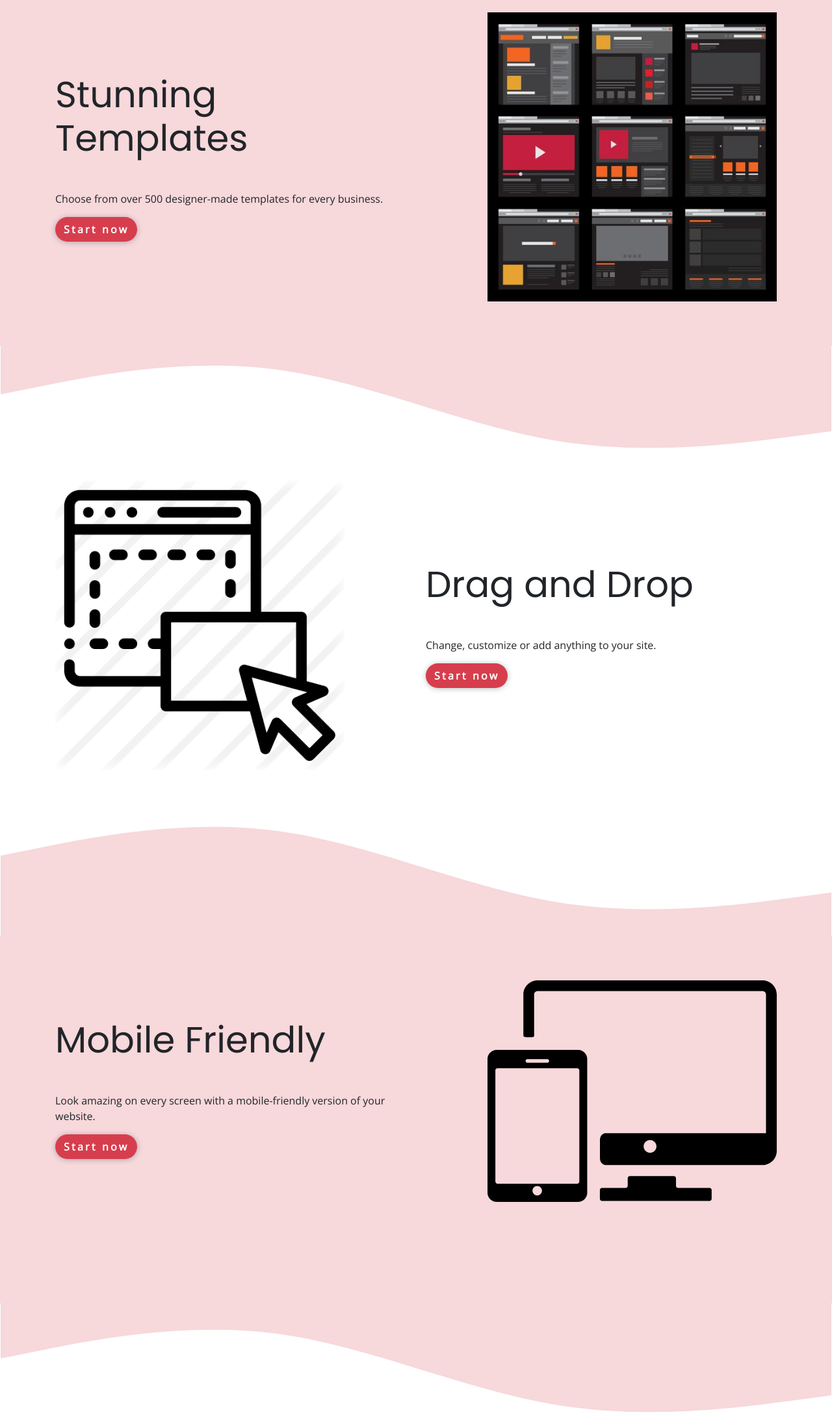
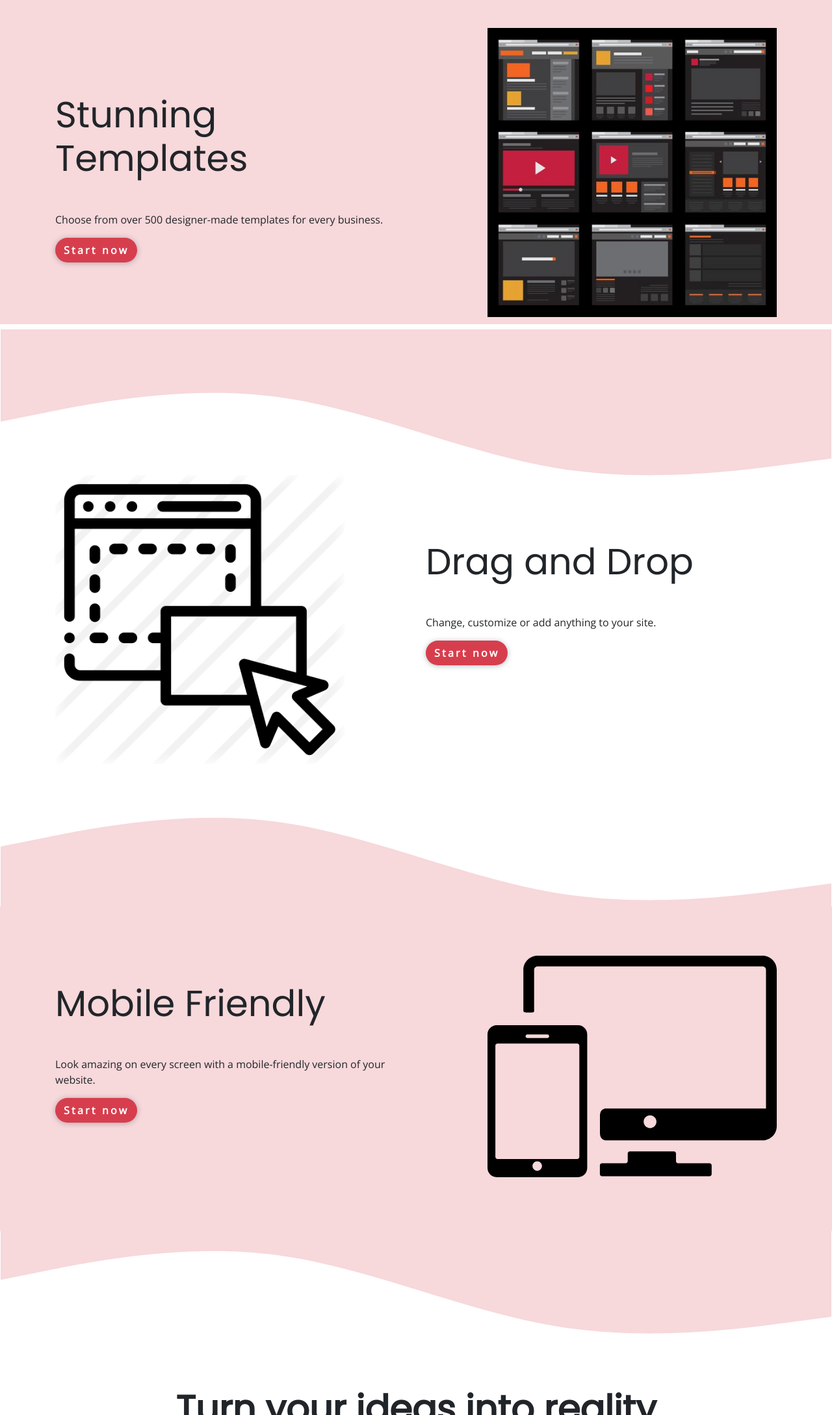
Before and after one commit to HadeerEsam/BizPro-website-builder, a plain HTML site: page index.html in a window 1280 px wide. Shown: the part 622-2800 px from the top of the page at 65% size. Drawn offline with nearby package versions, Linux system fonts and the light colour scheme; a web font is replaced by a local one.

Commit message:
changing position of content at wavy sections

```diff
--- a/css/index_style.css
+++ b/css/index_style.css
@@ -3,6 +3,7 @@ body{
     background-color: white;
     animation: fade 1s ease-in both;
     overflow-x: hidden;
+
 }
 @keyframes fade{
     0%{opacity: 0;}
@@ -40,33 +41,33 @@ h3{
 
 }
 
-.title h1{
+.title h1,.build h3{
     font-weight: bold;
+    font-size: 2.5rem;
 }
 
 
-.social h2{
-    font-weight: bold;
-    font-size: 3.5rem;
-}
+
 /* --------------------------wavy background of sections----------------- */
 
 .stunning-templates,.mobile{
     position: relative;
-    z-index: 1;
     background-color: #f7d8db;
+}
+ .drag-drop {
+   overflow: hidden;
 }
 .stunning-templates::before{
     content: "";
     background-image: url(../images/top.svg);
     background-repeat: no-repeat;
-    background-position: center;
+    background-position: 100% 100%;
     background-size: contain;
     width: 100%;
     height: 100%;
     position: absolute;
-    bottom: 56%;
-    z-index: -1;
+    top:-99%;
+
 }
 .stunning-templates::after {
     content: " ";
@@ -77,8 +78,8 @@ h3{
     width: 100%;
     height: 100%;
     position: absolute;
-    top:52%;
-    z-index: -1;
+    top:55%;
+
 }
 
 
@@ -86,13 +87,13 @@ h3{
     content: "";
     background-image: url(../images/top.svg);
     background-repeat: no-repeat;
-    background-position: center;
+    background-position: 100% 100%;
     background-size: contain;
     width: 100%;
     height: 100%;
     position: absolute;
-    bottom: 56%;
-    z-index: -1;
+    top:-99%;
+
 
 }
 .mobile::after{
@@ -105,90 +106,104 @@ h3{
     width: 100%;
     height: 100%;
     position: absolute;
-    top:56%;
-    z-index: -1;
-}
-.build , .drag-drop , .title{
-    z-index: 2;
-    position: relative;
+    top:55%;
+
 }
 
 
 
+.stunning-templates,.mobile{
+height: 800px;
+}
+.drag-drop{
+height: 850px;
+}
+
+.stunning-templates img , .drag-drop img , .mobile img{
+display: none;
+}
+.img-right,.img-left{
+position: absolute;
+top: 0%;
+}
+.details-left{
+position: absolute;
+top: 80%;
+left: -100%;
+}
+.img-left{
+left: 0;
+}
+.details-right{
+position: absolute;
+top:80%;
+right: -100%;
+}
+
+
+/**********************      tablet size    *************************/
+@media screen and (min-width:768px){
+    .title h1,.build h3{
+        font-size: 3.5rem;
+    }
+
+    .stunning-templates::after {
+        top:70%;
+    }
+
+    .mobile::after{
+        top:65%;
+    }
+.stunning-templates,.mobile{
+    height: 400px;
+}
+.drag-drop{
+    height: 700px;
+}
+
+.img-right,.img-left{
+    right: 0;
+    top: 5%;
+}
+.details-left{
+    top:5%;
+    left: -70%;
+}
+.img-left{
+    left: 0;
+}
+.details-right{
+    top:5%;
+    right: -70%;
+}
+
+}
 
 /* ----------------desktop wavy section background design----------------------- */
 
-@media screen and (min-width:768px){
+@media screen and (min-width:992px){
 
-    .stunning-templates::before{
-        content: "";
-        background-image: url(../images/top.svg);
-        background-repeat: no-repeat;
-        background-position: center;
-        background-size: contain;
-        width: 100%;
-        height: 100%;
-        position: absolute;
-        bottom: 71%;
-        z-index: -1;
+
+.stunning-templates,.mobile{
+    height: 500px;
+}
+.drag-drop{
+    height: 800px;
+}
+
+.img-right,.img-left{
+    top: 0;
+}
+.details-left,.details-right{
+    top:20%;
+}
+
+}
+@media screen and (min-width:1025px){
+    .stunning-templates::before,.mobile::before{
+        top:-90%;
     }
     .stunning-templates::after {
-        content: " ";
-        background-image: url(../images/bottom.svg);
-        background-repeat: no-repeat;
-        background-position: center;
-        background-size: contain;
-        width: 100%;
-        height: 100%;
-        position: absolute;
-        top:64%;
-        z-index: -1;
-    }
-
-
-    .mobile::before{
-        content: "";
-        background-image: url(../images/top.svg);
-        background-repeat: no-repeat;
-        background-position: center;
-        background-size: contain;
-        width: 100%;
-        height: 100%;
-        position: absolute;
-        bottom: 72%;
-        z-index: -1;
-
-    }
-    .mobile::after{
-
-        content: " ";
-        background-image: url(../images/bottom.svg);
-        background-repeat: no-repeat;
-        background-position: center;
-        background-size: contain;
-        width: 100%;
-        height: 100%;
-        position: absolute;
-        top:65%;
-        z-index: -1;
+        top:80%;
     }
 }
-
-
-.stunning-templates h3 , .stunning-templates p , .stunning-templates a , .mobile h3 ,.mobile p , .mobile a
-{
-    margin-left: -1000px;
-    width: inherit;
-}
-.stunning-templates img , .drag-drop img , .mobile img
-{
-    display: none;
-    width: inherit;
-    height: fit-content;
-}
-
-.drag-drop h3 , .drag-drop p , .drag-drop a
-{
-    margin-left: 1000px;
-    width: inherit;
-}
--- a/index.html
+++ b/index.html
@@ -16,23 +16,23 @@
 
 
 
-    <section class="title py-5 my-5">
-        <div class="container text-center py-5 my-5">
-            <h1 class="mb-5 display-4 pb-3">Create the perfect website in minutes</h1>
-            <a class="startnow" href="#"> <button class="btn btn-primary  rounded-pill mb-5 p-3">Get started For Free</button> </a>
+    <section class="title py-md-5 my-md-5 py-3 my-3">
+        <div class="container text-center py-md-5 my-md-5">
+            <h1 class="mb-5  pb-3">Create the perfect website in minutes</h1>
+            <a class="startnow mb-5" href="#" > <button class="btn btn-primary  rounded-pill mb-5 p-3">Get started For Free</button> </a>
         </div>
     </section>
 
 
-    <section class="stunning-templates pb-1 pt-1 mb-5">
+    <section class="stunning-templates py-1 my-5">
         <div class="container ">
-            <div class="row align-items-center flex-md-row flex-column-reverse">
-                <div class="col-md-6  text-md-left text-center mb-5 py-3">
+            <div class="row align-items-center flex-md-row flex-column-reverse mt-4 position-relative"style="height:500px;">
+                <div class="col-md-6  text-md-left text-center  pt-3 details-left">
                     <h3 class="mb-5 display-4 ">Stunning Templates</h3>
                     <p >Choose from over 500 designer-made templates for every business.</p>
                     <a class="startnow" href="#" > <button class="btn btn-primary  rounded-pill">Start now</button> </a>
                 </div>
-                <div class="col-md-5 offset-md-1 mb-5  py-3">
+                <div class="col-md-5 offset-md-1   pt-3 img-right">
                     <img src="images/temp.jpg" class="w-100" alt="templates">
                 </div>
             </div>
@@ -41,13 +41,13 @@
     </section>
 
     <section class="drag-drop py-5 my-5">
-        <div class="container py-5 my-5">
-            <div class="row align-items-center ">
+        <div class="container py-md-5 my-md-5">
+            <div class="row align-items-center mt-4 position-relative"style="height:500px;">
 
-                <div class="col-md-5 mb-5 py-3">
+                <div class="col-md-5  pt-3 img-left">
                     <img src="images/drag and drop.png" class="w-100" alt="drag and drop">
                 </div>
-                <div class="col-md-6 offset-md-1 text-md-left text-center mb-5 py-3">
+                <div class="col-md-6 offset-md-1 text-md-left text-center  pt-3 details-right ">
                     <h3 class="mb-5 display-4 ">Drag and Drop</h3>
                     <p>Change, customize or add anything to your site.</p>
                     <a  class="startnow" href="#" > <button class="btn btn-primary  rounded-pill ">Start now</button> </a>
@@ -60,13 +60,13 @@
 
     <section class="mobile  mb-5">
         <div class="container pb-5 mb-5">
-            <div class="row align-items-center  flex-md-row flex-column-reverse">
-                <div class="col-md-6  text-md-left text-center mb-5 py-2">
+            <div class="row align-items-center  flex-md-row flex-column-reverse mt-4 position-relative"style="height:500px;">
+                <div class="col-md-6  text-md-left text-center  pt-3 details-left">
                     <h3 class="mb-5 display-4 ">Mobile Friendly</h3>
                     <p>Look amazing on every screen with a mobile-friendly version of your website.</p>
                     <a class="startnow" href="#" ><button class="btn btn-primary  rounded-pill">Start now</button></a>
                 </div>
-                <div class="col-md-5 offset-md-1 mb-5 py-2">
+                <div class="col-md-5 offset-md-1  pt-3 img-right">
                         <img src="images/mobile.svg" class="w-100 pt-2" alt="mobile responsive">
                 </div>
             </div>
@@ -74,9 +74,9 @@
 
     </section>
 
-    <section class="build py-5 my-5 ">
-        <div class="container text-center py-5 my-5">
-            <h3 class="mb-5 display-4 ">Turn your ideas into reality </h3>
+    <section class="build py-lg-5 my-lg-5 py-3 my-3 ">
+        <div class="container text-center py-lg-5 my-lg-5 py-3 my-3">
+            <h3 class="my-5 pt-5 pt-lg-0  ">Turn your ideas into reality </h3>
             <a class="startnow" href="#"><button type="button" class="mb-5 btn btn-primary rounded-pill py-3 px-5">Start now</button></a>
         </div>
     </section>
--- a/js/home.js
+++ b/js/home.js
@@ -9,34 +9,24 @@ $(window).scroll(function () {
     let MobileFromTop = $(".mobile").offset().top;
     let distanceFromTop = $(window).scrollTop();
 
-    if(distanceFromTop >= stunningFromTop - 400){
-
-        $(".stunning-templates h3").animate({marginLeft : "0px"} , 1300);
-        $(".stunning-templates p").animate({marginLeft: "0px"} , 1600);
-        $(".stunning-templates a").animate({marginLeft: "0px"} , 1900);
-        $(".stunning-templates img").fadeIn(1900);
+    if(distanceFromTop >stunningFromTop - 400){
+        $(".stunning-templates .details-left").animate({left : "0"} , 1000);
+        $(".stunning-templates img").fadeIn(1200);
 
     }
 
-    if(distanceFromTop >= dragAndDrobFromTop - 400){
+    if(distanceFromTop > dragAndDrobFromTop - 400){
+        $(".drag-drop .details-right").animate({right : "0"} , 1000);
+        $(".drag-drop img").fadeIn(1200);
+    }
 
-        $(".drag-drop h3").animate({marginLeft : "0px"} , 1300);
-        $(".drag-drop p").animate({marginLeft: "0px"} , 1600);
-        $(".drag-drop a").animate({marginLeft: "0px"} , 1900);
-        $(".drag-drop img").fadeIn(2000);
+    if(distanceFromTop > MobileFromTop - 400){
+        $(".mobile .details-left").animate({left : "0"} , 1000);
+        $(".mobile img").fadeIn(1200);
 
     }
 
-    if(distanceFromTop >= MobileFromTop - 400){
-
-        $(".mobile h3").animate({marginLeft : "0px"} , 1300);
-        $(".mobile p").animate({marginLeft: "0px"} , 1600);
-        $(".mobile a").animate({marginLeft: "0px"} , 1900);
-        $(".mobile img").fadeIn(2000);
-
-    }
-
-})
+});
 
 
 
```
